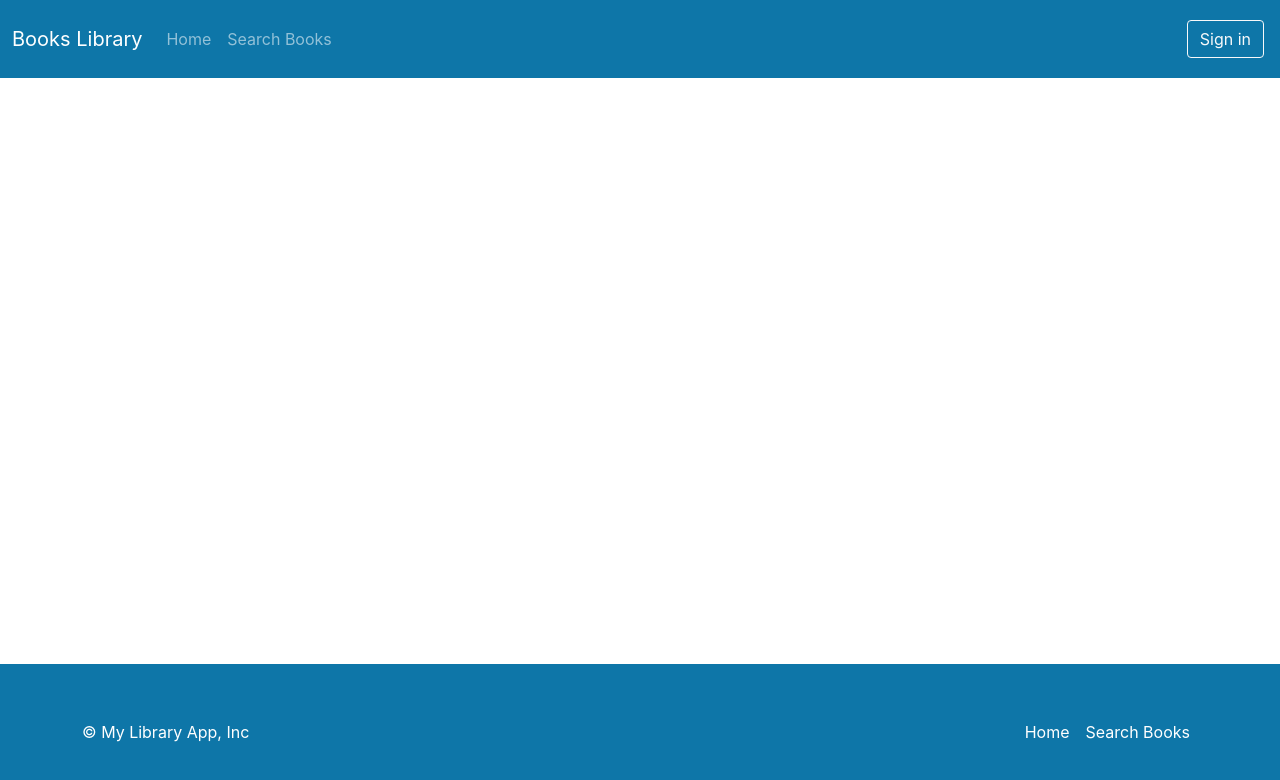
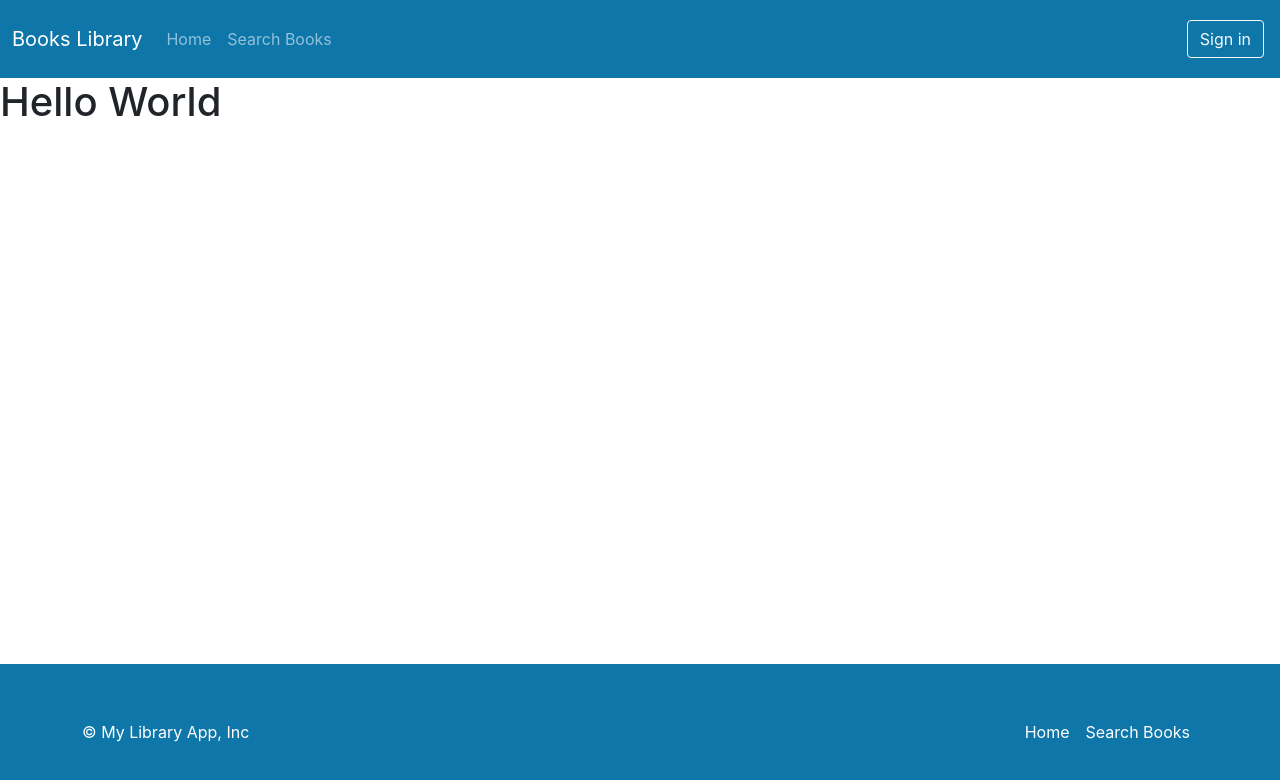
Before and after one commit to rakshitsahai/my-library, a React (Create React App) app: page /checkout/1 in a window 1280 px wide. Shown: the top 780 px of the page. Built offline with nearby package versions, Linux system fonts and the light colour scheme.

Commit message:
added BookCheckoutPage and its Route

```diff
--- a/src/App.tsx
+++ b/src/App.tsx
@@ -5,6 +5,7 @@
 import { HomePage } from './layouts/homepage/homepage';
 import { SearchBooksPage } from './layouts/searchbookspage/SearchBooksPage';
 import { Redirect, Route, Switch } from 'react-router-dom';
+import { BookCheckoutPage } from './layouts/BookCheckoutPage/BookCheckoutPage';
 
 export const App = () => {
   return (
@@ -21,6 +22,9 @@
           <Route path='/search'>
             <SearchBooksPage />
           </Route>
+          <Route path='/checkout/:bookId'>
+            <BookCheckoutPage />
+          </Route>
         </Switch>
       </div>
       <Footer />
--- /dev/null
+++ b/src/layouts/BookCheckoutPage/BookCheckoutPage.tsx
@@ -0,0 +1,15 @@
+import { useState } from "react";
+import BookModel from "../../models/BookModel";
+
+export const BookCheckoutPage = () => {
+
+    const [book, setBook] = useState<BookModel>();
+    const [isLoading, setIsLoading] = useState(true);
+    const [httpError, setHttpError] = useState(null);
+
+    return(
+        <div>
+            <h1>Hello World</h1>
+        </div>
+    );
+}
```
